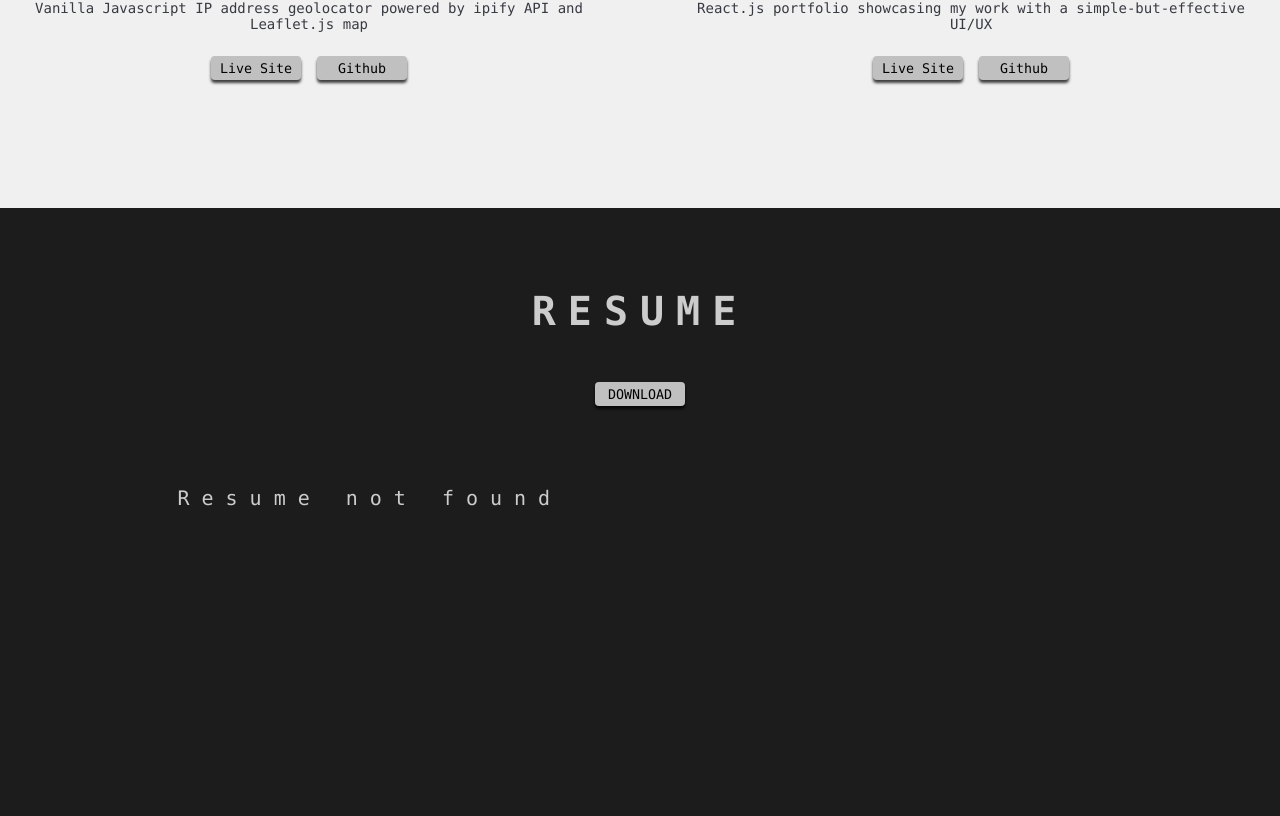
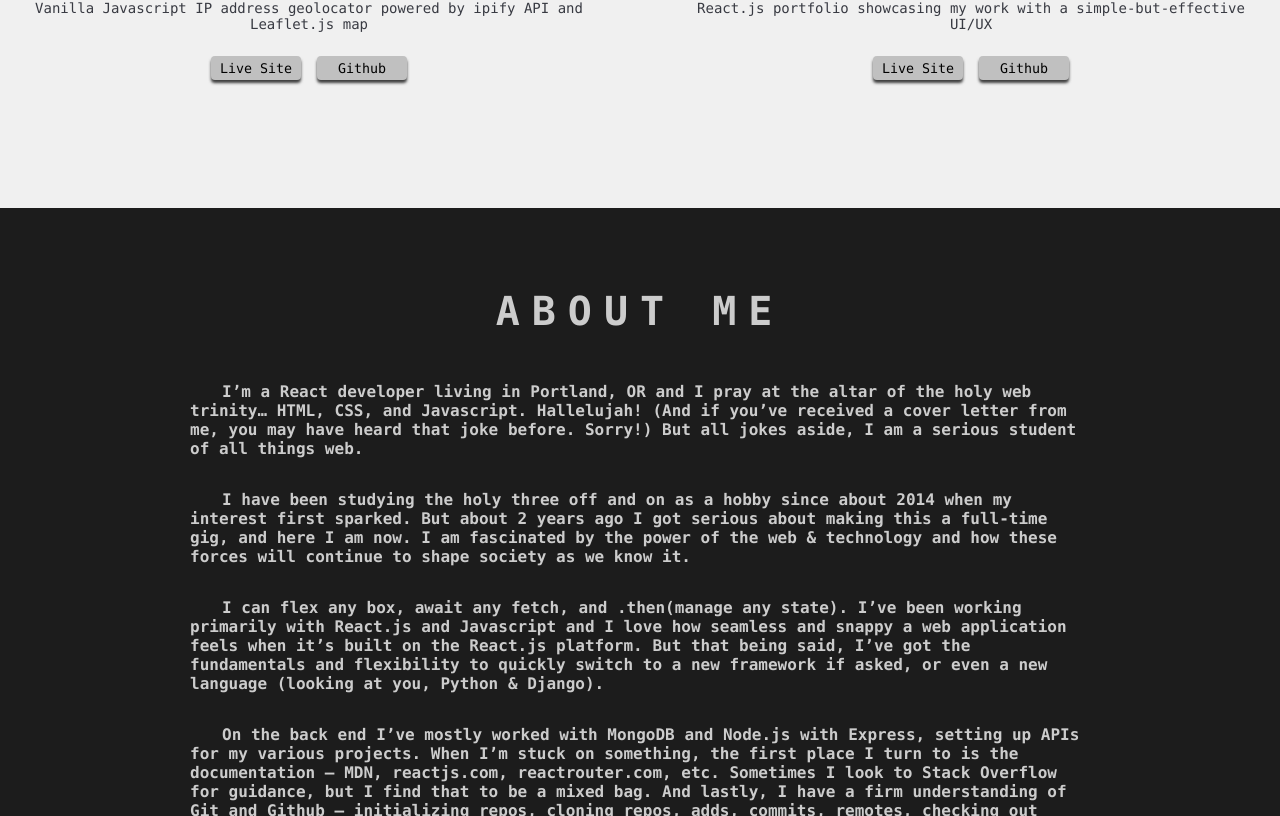
Before and after one commit to joshcamp503/joshcamp503.github.io, a React (Create React App) app: page / in a window 1280 px wide. Shown: the part 1984-2800 px from the top of the page. Built offline with nearby package versions, Linux system fonts and the light colour scheme; a web font is replaced by a local one.

Commit message:
updated about section, added contact button to home

```diff
--- a/src/App.js
+++ b/src/App.js
@@ -7,6 +7,7 @@ import Projects from './components/Projects/Projects';
 import Resume from './components/Resume/Resume';
 import BackToTop from './components/BackToTop/BackToTop';
 import Contact from './components/Contact/Contact';
+import About from './components/About/About'
 
 // HOOKS
 import { useMode } from "./hooks/useMode"
@@ -21,6 +22,7 @@ function App() {
         <Navbar />
         <Home />
         <Projects />
+        <About />
         <Resume />
         <Contact />
       </IconContext.Provider>
--- a/src/components/About/About.css
+++ b/src/components/About/About.css
@@ -0,0 +1,44 @@
+.light .about{
+  background-color: #F0F0F0;
+  color: #383A42;
+}
+
+.about {
+  background-color: #1C1C1C;
+  color: #CCCCCC;
+  display: flex;
+    align-items: center;
+    flex-direction: column;
+    gap: 3rem;
+    justify-content: center;
+  height: fit-content;
+  padding: 5rem 3rem;
+  position: relative;
+}
+
+.about h1 {
+  font-size: 40px;
+  letter-spacing: 12px;
+}
+
+.about-text-container {
+  display: flex;
+    align-items: center;
+    flex-direction: column;
+    gap: 2rem;
+    justify-content: center;
+  max-width: 900px;
+}
+
+.about p {
+  font-weight: 900;
+  text-align: left;
+  text-indent: 2rem;
+  width: 100%;
+}
+
+.about p:last-child {
+  font-size: 1.2rem;
+  text-align: center;
+  text-indent: 0;
+}
--- a/src/components/About/About.js
+++ b/src/components/About/About.js
@@ -4,7 +4,32 @@ import './About.css'
 const About = () => {
   return (
     <div className="about">
+      <h1 className="about-header">ABOUT ME</h1>
+      <div className="about-text-container">
+        <p className="about-text-1">
+        I’m a React developer living in Portland, OR and I pray at the altar of the holy web trinity… HTML, CSS, and Javascript. Hallelujah! (And if you’ve received a cover letter from me, you may have heard that joke before. Sorry!)  But all jokes aside, I am a serious student of all things web.
+        </p>
 
+        <p className="about-text-2">
+        I have been studying the holy three off and on as a hobby since about 2014 when my interest first sparked.  But about 2 years ago I got serious about making this a full-time gig, and here I am now.  I am fascinated by the power of the web & technology and how these forces will continue to shape society as we know it.
+        </p>
+
+        <p className="about-text-3">
+        I can flex any box, await any fetch, and .then(manage any state). I’ve been working primarily with React.js and Javascript and I love how seamless and snappy a web application feels when it’s built on the React.js platform. But that being said, I’ve got the fundamentals and flexibility to quickly switch to a new framework if asked, or even a new language (looking at you, Python & Django).
+        </p>
+
+        <p className="about-text-4">
+        On the back end I’ve mostly worked with MongoDB and Node.js with Express, setting up APIs for my various projects. When I’m stuck on something, the first place I turn to is the documentation – MDN, reactjs.com, reactrouter.com, etc.  Sometimes I look to Stack Overflow for guidance, but I find that to be a mixed bag.  And lastly, I have a firm understanding of Git and Github – initializing repos, cloning repos, adds, commits, remotes, checking out branches, merging, etc.
+        </p>
+
+        <p className="about-text-5">
+        Lastly, I’ve spent 4 years of my life working as an independent construction contractor.  I am productive, competent, accountable, and excellent at communicating and working with a team on complex projects with a lot of moving parts. If you’re looking to add someone to your team with a ton of technical talent and all the soft skills to go with it, give me a callback (pun intended), shoot me an email, or submit the contact form below.
+        </p>
+
+        <p className="about-text-6">
+          Looking forward to meeting you!
+        </p>
+      </div>
     </div>
   )
 }
--- a/src/components/Contact/Contact.css
+++ b/src/components/Contact/Contact.css
@@ -1,6 +1,11 @@
-.contact {
+.light .contact{
   background-color: #F0F0F0;
   color: #383A42;
+}
+
+.contact {
+  background-color: #1C1C1C;
+  color: #CCCCCC;
   display: flex;
     align-items: center;
     flex-direction: column;
--- a/src/components/Home/Home.js
+++ b/src/components/Home/Home.js
@@ -35,6 +35,7 @@ const Home = () => {
         <ul className="button-box">
           <li><Link to="projects" spy={true} smooth={true} duration={500} offset={-70}>SEE MY WORK</Link></li>
           <li><Link to="resume" spy={true} smooth={true} duration={500} offset={-70}>SEE MY RESUME</Link></li>
+          <li><Link to="contact" spy={true} smooth={true} duration={500} offset={-70}>MESSAGE ME</Link></li>
         </ul>
       </div>
     </div>
--- a/src/components/Navbar/Navmenu.js
+++ b/src/components/Navbar/Navmenu.js
@@ -9,8 +9,8 @@ const Navmenu = ({ closeNav }) => {
   return (
     <ul className="navmenu">
       <li><Link to="projects" spy={true} smooth={true} duration={500} offset={-70} onClick={closeNav}>Projects</Link></li>
+      <li><Link to="about" spy={true} smooth={true} duration={500} offset={-70} onClick={closeNav}>About</Link></li>
       <li><Link to="resume" spy={true} smooth={true} duration={500} offset={-70} onClick={closeNav}>Resume</Link></li>
-      <li>About</li>
       <li><Link to="contact" spy={true} smooth={true} duration={500} offset={-70} onClick={closeNav}>Contact</Link></li>
     </ul>
   )
--- a/src/components/Resume/Resume.css
+++ b/src/components/Resume/Resume.css
@@ -1,4 +1,11 @@
+.light .resume {
+  background-color: #1C1C1C;
+  color: #CCCCCC;
+}
+
 .resume {
+  background-color: #F0F0F0;
+  color: #383A42;
   display: flex;
     align-items: center;
     flex-direction: column;
```
